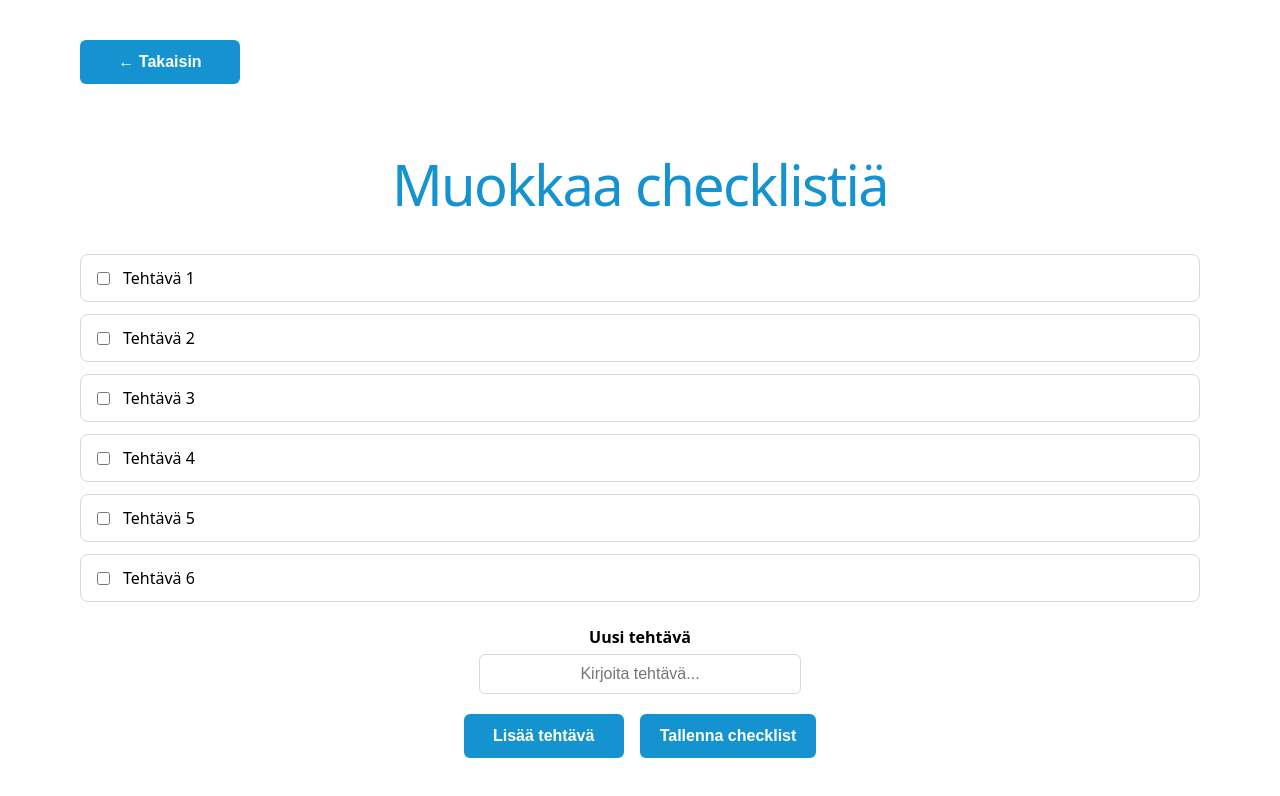
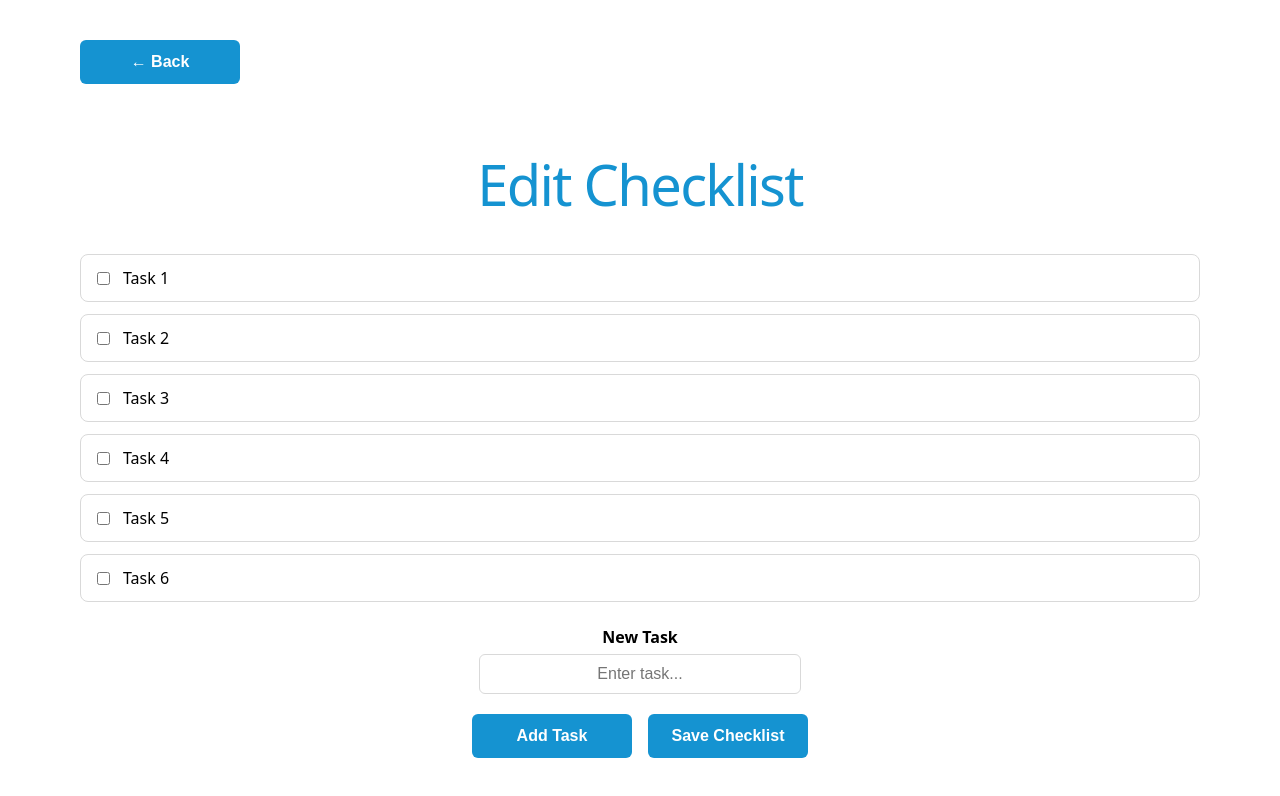
Before and after one commit to MyllyAnni/device-checklist-app, a React (Vite) app: page /edit-checklist in a window 1280 px wide. Shown: the top 796 px of the page. Built offline with nearby package versions, Linux system fonts and the light colour scheme.

Commit message:
Kielen käännöksiä

```diff
--- a/src/pages/AddDevicePage.tsx
+++ b/src/pages/AddDevicePage.tsx
@@ -6,7 +6,7 @@ export default function AddDevicePage() {
 
       <div className="back-button">
         <Link to="/">
-          <button>Takaisin</button>
+          <button>← Back</button>
         </Link>
       </div>
 
@@ -50,10 +50,10 @@ export default function AddDevicePage() {
 
       <div className="button-group">
         <Link to="/edit-checklist">
-          <button>Muokkaa checklistiä</button>
+          <button>Edit Checklist</button>
         </Link>
 
-        <button>Tallenna laite</button>
+        <button>Save Device</button>
       </div>
 
     </div>
--- a/src/pages/DevicePage.tsx
+++ b/src/pages/DevicePage.tsx
@@ -4,7 +4,7 @@ export default function DevicePage() {
   return (
     <div className="app">
       <Link to="/">
-        <button>← Takaisin</button>
+        <button>← Back</button>
       </Link>
 
       <h1>Device Page</h1>
@@ -16,14 +16,14 @@ export default function DevicePage() {
       </div>
 
       <div className="button-group">
-        <button>Muokkaa tietoja</button>
+        <button>Edit Information</button>
       </div>
 
       <hr />
 
       <h2>Checklist</h2>
 
-      <p>Ei vielä toteutettu</p>
+      <p>Not implemented yet</p>
     </div>
   );
 }
--- a/src/pages/EditChecklistPage.tsx
+++ b/src/pages/EditChecklistPage.tsx
@@ -4,57 +4,57 @@ export default function EditChecklistPage() {
     return (
         <div className="page-container">
             <Link to="/add-device" className="back-button">
-                <button>← Takaisin</button>
+                <button>← Back</button>
             </Link>
 
 
 
-            <h1>Muokkaa checklistiä</h1>
+            <h1>Edit Checklist</h1>
 
             <div className="checklist-container">
                 <div className="task-item">
                     <input type="checkbox" />
-                    <span>Tehtävä 1</span>
+                    <span>Task 1</span>
                 </div>
 
                 <div className="task-item">
                     <input type="checkbox" />
-                    <span>Tehtävä 2</span>
+                    <span>Task 2</span>
                 </div>
 
                 <div className="task-item">
                     <input type="checkbox" />
-                    <span>Tehtävä 3</span>
+                    <span>Task 3</span>
                 </div>
 
                 <div className="task-item">
                     <input type="checkbox" />
-                    <span>Tehtävä 4</span>
+                    <span>Task 4</span>
                 </div>
 
                 <div className="task-item">
                     <input type="checkbox" />
-                    <span>Tehtävä 5</span>
+                    <span>Task 5</span>
                 </div>
 
                 <div className="task-item">
                     <input type="checkbox" />
-                    <span>Tehtävä 6</span>
+                    <span>Task 6</span>
                 </div>
 
             </div>
 
             <div className="form-group">
-                <label>Uusi tehtävä</label>
+                <label>New Task</label>
                 <input
                     type="text"
-                    placeholder="Kirjoita tehtävä..."
+                    placeholder="Enter task..."
                 />
             </div>
 
             <div className="button-group">
-                <button>Lisää tehtävä</button>
-                <button>Tallenna checklist</button>
+                <button>Add Task</button>
+                <button>Save Checklist</button>
             </div>
         </div>
     );
```
